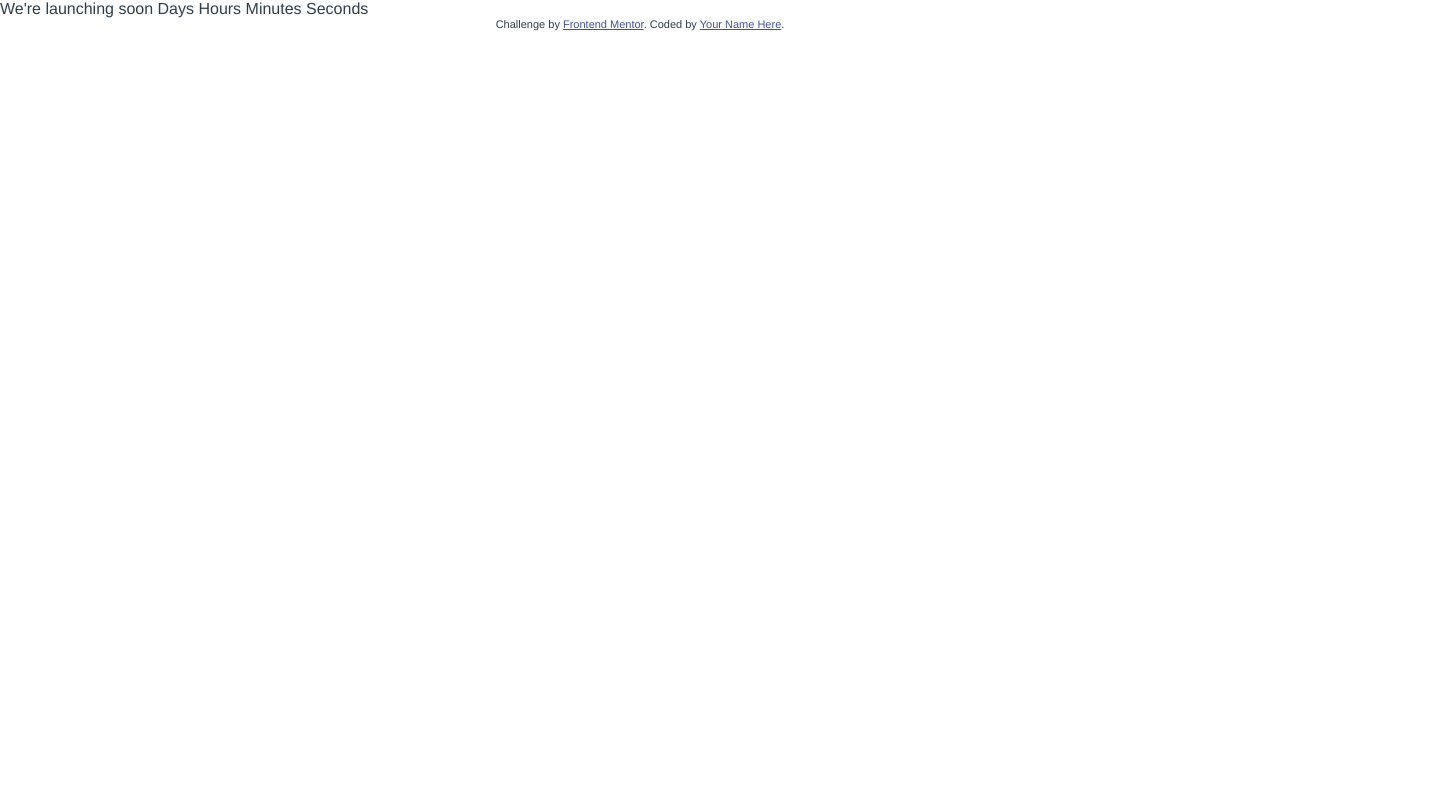
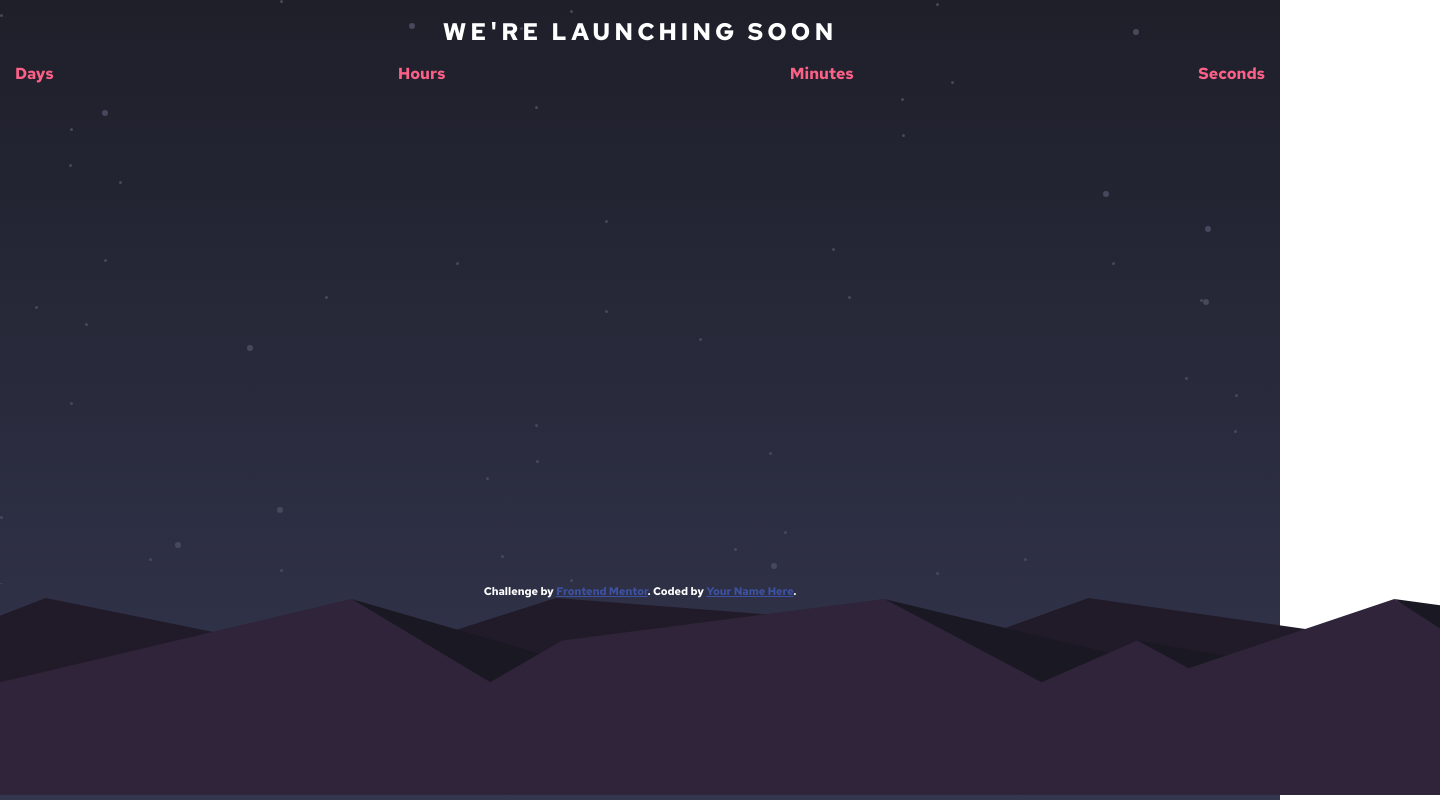
Before and after one commit to timothy-isenegger/challenge-launch-countdown-timer, a website built with Vite: page index.html in a window 1280 px wide. Shown: the whole page, 1440 px wide, since content can reach past the window. Built offline with nearby package versions, Linux system fonts and the light colour scheme.

Commit message:
[TASK] Implement basic structure

```diff
--- a/index.html
+++ b/index.html
@@ -1,25 +1,36 @@
 <!DOCTYPE html>
 <html lang="en">
-  <head>
+
+<head>
     <meta charset="UTF-8" />
-    <link rel="icon" type="image/svg+xml" href="favicon.svg" />
+    <link rel="icon" type="image/png" href="images/favicon-32x32.png" />
     <meta name="viewport" content="width=device-width, initial-scale=1.0" />
-    <title>Vite App</title>
-  </head>
-  <body>
-    <div class="page">
-      We're launching soon
+    <title>Frontend Mentor | Launch countdown timer</title>
 
-      Days
-      Hours
-      Minutes
-      Seconds
+    <link rel="preconnect" href="https://fonts.googleapis.com">
+    <link rel="preconnect" href="https://fonts.gstatic.com" crossorigin>
+    <link href="https://fonts.googleapis.com/css2?family=Red+Hat+Text:wght@700&display=swap" rel="stylesheet">
 
-      <div class="attribution">
-        Challenge by <a href="https://www.frontendmentor.io?ref=challenge" target="_blank">Frontend Mentor</a>.
-        Coded by <a href="#">Your Name Here</a>.
-      </div>
+</head>
+
+<body>
+    <main class="page-content">
+        <h1>We're launching soon</h1>
+
+        <div class="countdown">
+            <div class="days">Days</div>
+            <div class="hours">Hours</div>
+            <div class="minutes">Minutes</div>
+            <div class="seconds">Seconds</div>
+        </div>
+    </main>
+    <div class="attribution">
+        Challenge by <a href="https://www.frontendmentor.io?ref=challenge" target="_blank">Frontend Mentor</a>. Coded by <a href="#">Your Name Here</a>.
+    </div>
+    <div class="page-footer">
+        <img src="images/pattern-hills.svg" alt="">
     </div>
     <script type="module" src="/main.js"></script>
-  </body>
+</body>
+
 </html>
--- a/style.css
+++ b/style.css
@@ -7,14 +7,56 @@
     color: hsl(228, 45%, 44%);
 }
 
+:root {
+    --blue-grayish: rgb(132, 134, 169);
+    --red-soft: hsl(345, 95%, 68%);
+    --blue-dark-desaturated: rgb(52, 54, 80);
+    --blue-very-dark: rgb(30, 31, 41);
+    --blue-mostyl-black: hsl(234, 17%, 12%);
+    --white: rgb(255, 255, 255);
+}
+
 * {
     box-sizing: border-box;
 }
 
 body {
-    margin: 0;
-    font-family: Avenir, Helvetica, Arial, sans-serif;
+    background: rgb(52, 54, 80);
+    background: linear-gradient(0deg, rgba(52, 54, 80, 1) 0%, rgba(30, 31, 41, 1) 100%);
+    background-size: cover;
+    background-repeat: no-repeat;
+    color: var(--white);
+    font-family: "Red Hat Text", Helvetica, Arial, sans-serif;
     -webkit-font-smoothing: antialiased;
     -moz-osx-font-smoothing: grayscale;
-    color: #2c3e50;
+    font-weight: 700;
+    margin: 0;
+    min-height: 100vh;
+    display: flex;
+    flex-direction: column;
 }
+
+h1 {
+    text-transform: uppercase;
+    letter-spacing: 4px;
+    font-size: 1.5rem;
+    text-align: center;
+}
+
+.page-content {
+    background-image: url('images/bg-stars.svg');
+    flex-grow: 1;
+    padding: 0 15px;
+}
+
+.countdown {
+    display: flex;
+    justify-content: space-between;
+    align-items: center;
+    color: var(--red-soft);
+}
+
+.page-footer {
+    position: sticky;
+    bottom: 0;
+}
```
